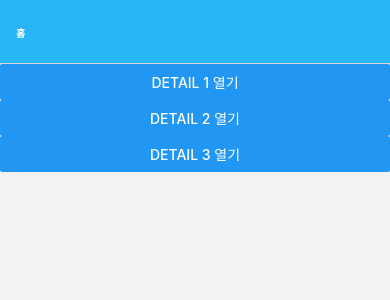
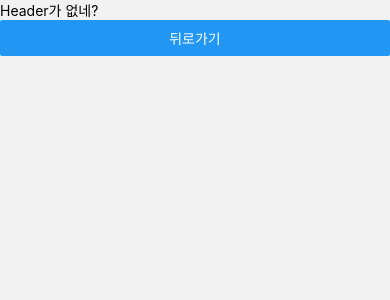
Before and after one commit to Beanxx/Training_React-Native, a React Native app: screen /Headerless in a window 390 px wide. Shown: the top 300 px of the page. Built offline with nearby package versions, Linux system fonts and the light colour scheme.

Commit message:
feat: Hiding header

```diff
--- a/App.js
+++ b/App.js
@@ -4,13 +4,16 @@
 import HomeScreen from './screens/HomeScreen';
 import DetailScreen from './screens/DetailScreen';
 import {View, Text, TouchableOpacity} from 'react-native';
+import HeaderlessScreen from './screens/HeaderlessScreen';
 
 const Stack = createNativeStackNavigator();
 
 function App() {
   return (
     <NavigationContainer>
-      <Stack.Navigator initialRouteName="Home">
+      <Stack.Navigator
+        initialRouteName="Home"
+        screenOptions={{headerShown: false}}>
         <Stack.Screen
           name="Home"
           component={HomeScreen}
@@ -51,6 +54,11 @@
             ),
           }}
         />
+        <Stack.Screen
+          name="Headerless"
+          component={HeaderlessScreen}
+          options={{headerShown: false}}
+        />
       </Stack.Navigator>
     </NavigationContainer>
   );
--- /dev/null
+++ b/screens/HeaderlessScreen.js
@@ -0,0 +1,16 @@
+import React from 'react';
+import {View, Text, Button} from 'react-native';
+import {SafeAreaView} from 'react-native-safe-area-context';
+
+function HeaderlessScreen({navigation}) {
+  return (
+    <SafeAreaView>
+      <View>
+        <Text>Header가 없네?</Text>
+        <Button onPress={() => navigation.pop()} title="뒤로가기" />
+      </View>
+    </SafeAreaView>
+  );
+}
+
+export default HeaderlessScreen;
--- a/screens/HomeScreen.js
+++ b/screens/HomeScreen.js
@@ -20,6 +20,10 @@
         title="Detail 3 열기"
         onPress={() => navigation.push('Detail', {id: 3})}
       />
+      <Button
+        title="Headerless 열기"
+        onPress={() => navigation.push('Headerless')}
+      />
     </View>
   );
 }
```
